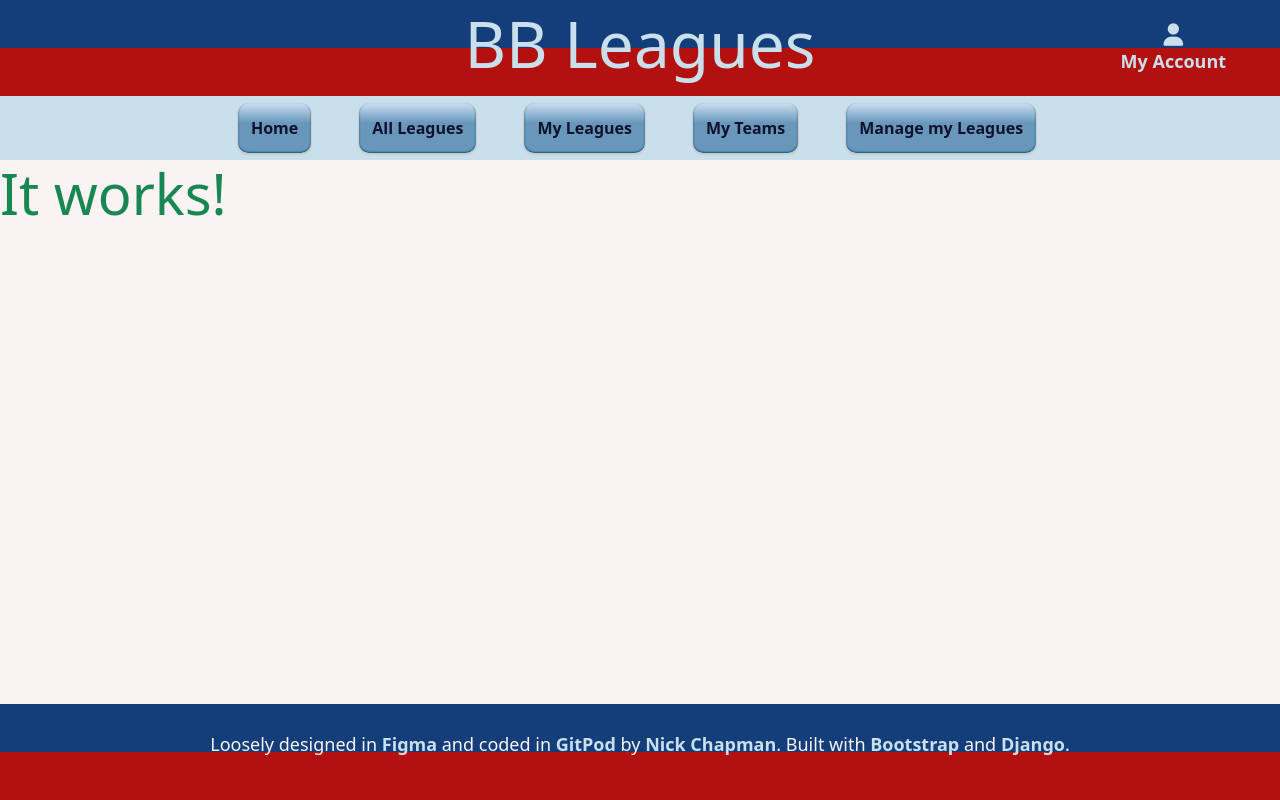
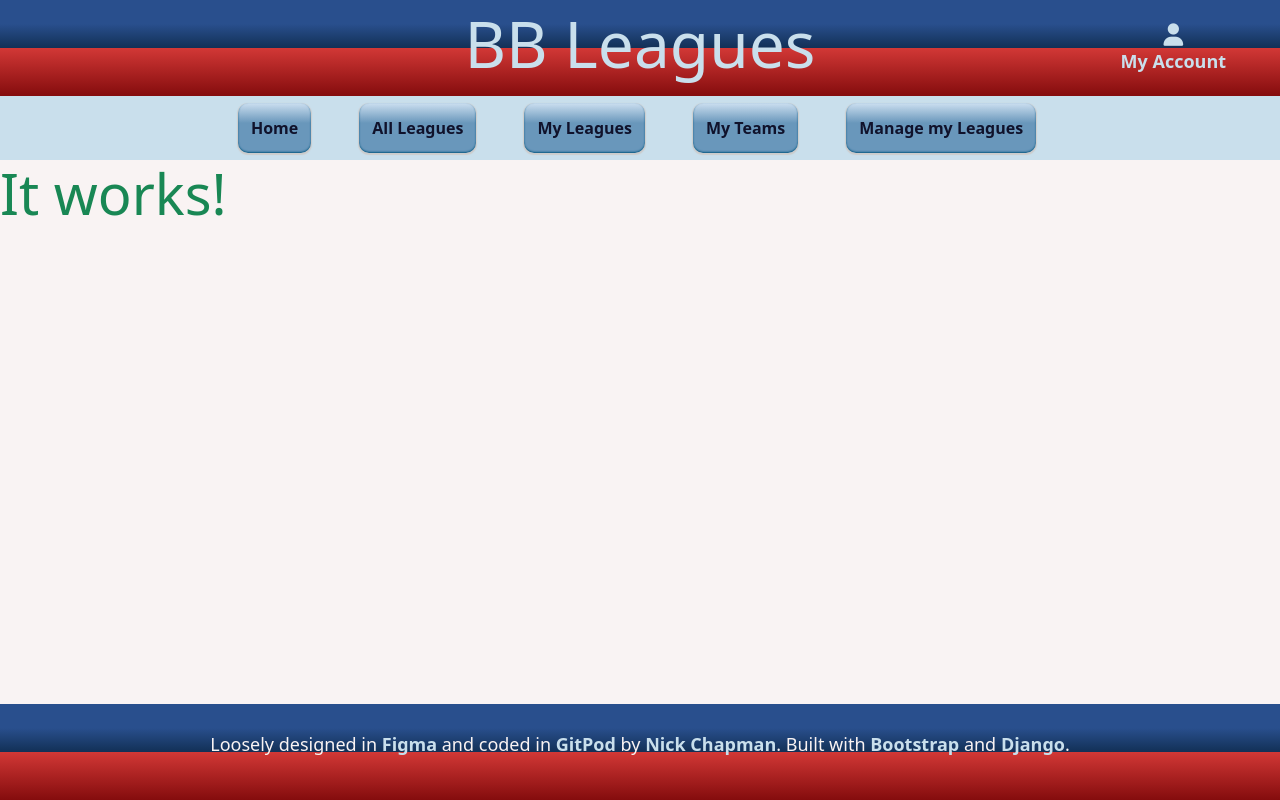
Before and after one commit to NickChapman1988/BBLeagues, a Django app: page / in a window 1280 px wide. Run offline with Django 4.2, Linux system fonts and the light colour scheme.

Commit message:
Adjust striped background gradient

```diff
--- a/static/css/base.css
+++ b/static/css/base.css
@@ -21,7 +21,7 @@ body {
 
 /*------------------------------------- Header ------------------------ */
 #topnav {
-  background: linear-gradient(#143e7a 50%, #b3110f 50%);
+  background: linear-gradient(#294f8d 25%, #123056 50%, #d23836 50%, #840c0d 100%);
   height: 96px;
   align-content: center;
 }
@@ -37,7 +37,7 @@ body {
   left: 0;
   width: 100%;
   height: 96px;
-  background: linear-gradient(#143e7a 50%, #b3110f 50%);
+  background: linear-gradient(#294f8d 25%, #123056 50%, #d23836 50%, #840c0d 100%);
 }
 
 .navbar-toggler, .custom-toggler-icon {
@@ -58,13 +58,11 @@ body {
     border-radius: 5px;
     color: #10122b;
     font-weight: bold;
-    /*margin: 5px 0;*/
     padding: 0.5em 2em;
     position: relative;
     text-align: center;
     text-decoration: none;
     z-index: 1;
-    /*text-shadow: 0 1px 1px #10122b;*/
   }
   .nav-btn:before {
     content: "";
@@ -101,7 +99,7 @@ body {
 
 /*---------------------- Footer ---------*/
 footer {
-  background: linear-gradient(#143e7a 50%, #b3110f 50%);
+  background: linear-gradient(#294f8d 25%, #123056 50%, #d23836 50%, #840c0d 100%);
   position: absolute;
   bottom: 0;
   left: 0;
--- a/static/css/base.scss
+++ b/static/css/base.scss
@@ -10,7 +10,7 @@ $color-red: #b3110f;
 $color-pale-blue: #c9dfec;
 $color-light: #f9f3f3;
 $color-dark: #10122b;
-$stripe-bg: linear-gradient($color-blue 50%, $color-red 50%);
+$stripe-bg: linear-gradient(#294f8d 25%, #123056 50%, #d23836 50%, #840c0d 100%);
 
 
 body {
@@ -67,13 +67,11 @@ body {
         border-radius: 5px;
         color: #10122b;
         font-weight: bold;
-        /*margin: 5px 0;*/
         padding: .5em 2em;
         position: relative;
         text-align: center;
         text-decoration: none;
         z-index: 1;
-        /*text-shadow: 0 1px 1px #10122b;*/
     }
 
     .nav-btn:before {
@@ -88,7 +86,8 @@ body {
         z-index: -1;
         border-radius: 10px;
         background-image: linear-gradient(to bottom, #ccdff0 0%, #6997bb 40%);
-        box-shadow: 0px -1px 2px 0 #065881 inset, 0px 1px 1px 1px #ccc;
+        box-shadow: 0px -1px 2px 0 #065881 inset,
+                    0px 1px 1px 1px #ccc;
     }
 
     .nav-btn:hover {
```
Also changed, not shown: 1 other file.
